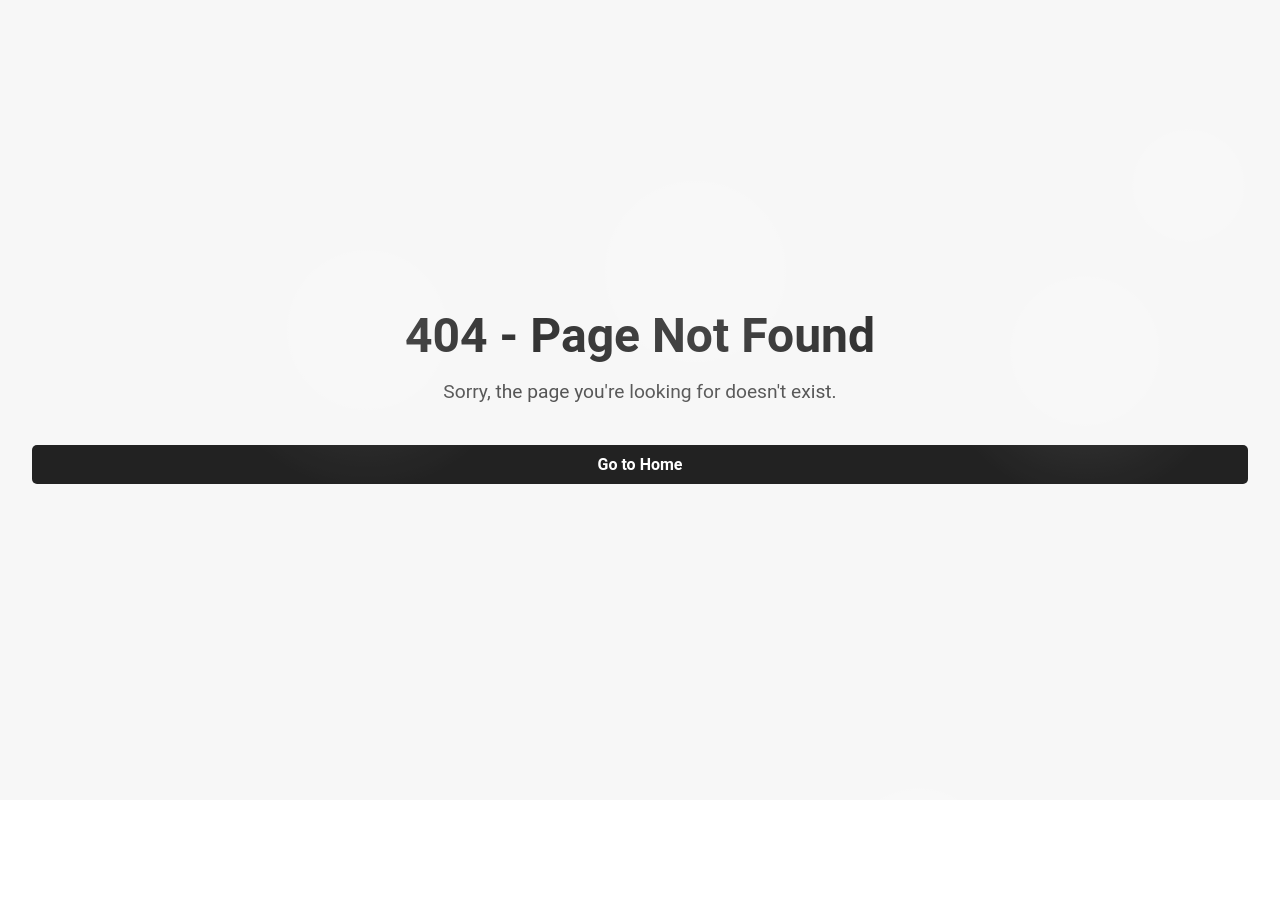
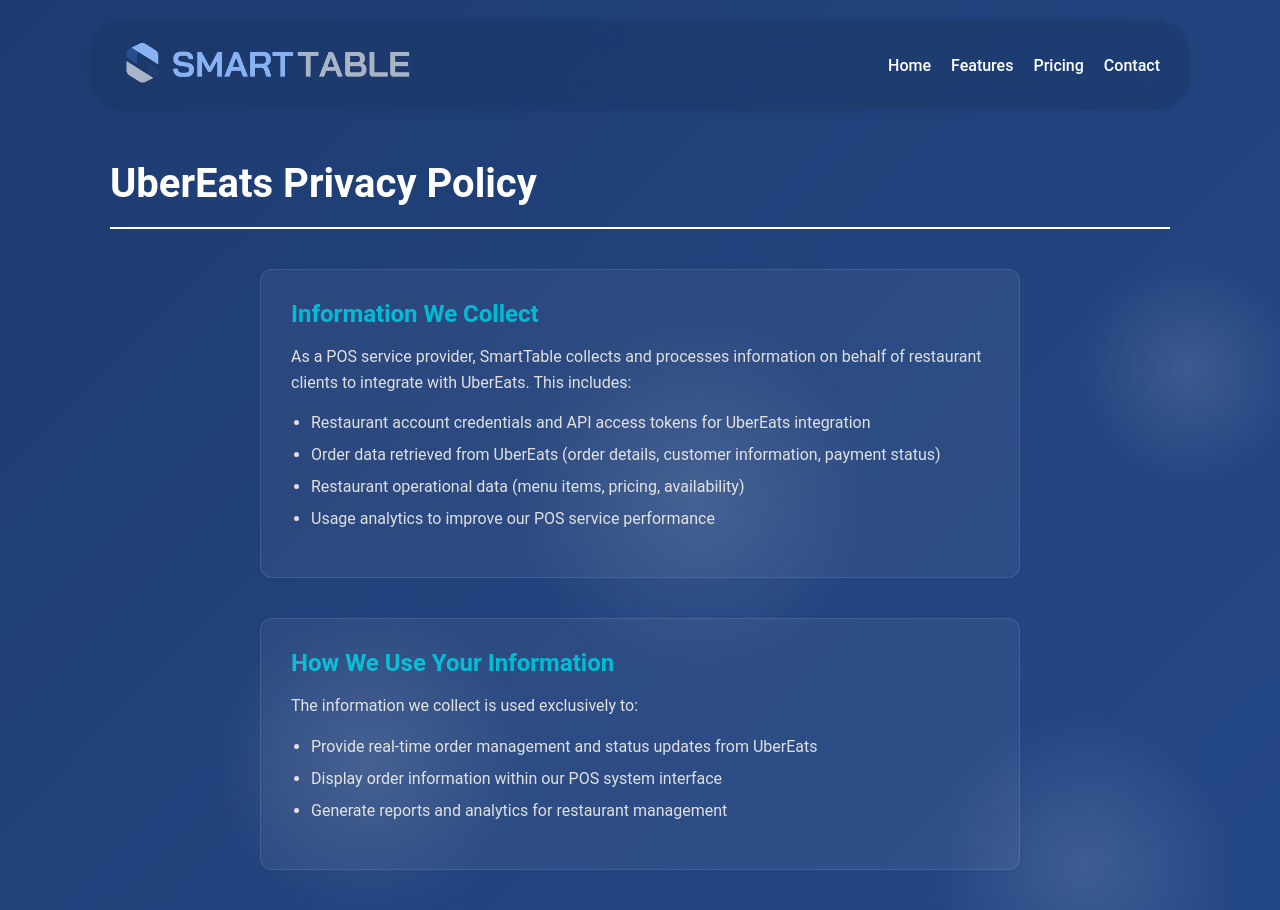
Before and after one commit to Harry-SmartTableNZ/SmartTable, a React (Create React App) app: page /ubereats-privacy-policy in a window 1280 px wide. Before the commit this address had no page. Shown: the top 910 px of the page. Before the commit the page ends 800 px from the top, so only its background shows below. Built offline with nearby package versions, Linux system fonts and the light colour scheme.

Commit message:
uber eats page

```diff
--- a/src/App.js
+++ b/src/App.js
@@ -11,6 +11,7 @@ import NotFound from "./pages/NotFound";
 import FeaturesPage from "./pages/FeaturesPage";
 import ContactPage from "./pages/ContactPage";
 import PricingPage from "./pages/PricingPage";
+import UberEatsPrivacyPage from "./pages/UberEatsPrivacyPage";
 
 // Wrapper to manage body class dynamically
 function BodyClassController() {
@@ -51,6 +52,7 @@ function App() {
         <Route path="/pricing" element={<PricingPage />} />
         <Route path="/contact" element={<ContactPage />} />
         <Route path="/Features*" element={<FeaturesPage />} />
+        <Route path="/ubereats-privacy-policy" element={<UberEatsPrivacyPage />} />
         <Route path="*" element={<NotFound />} />
       </Routes>
     </Router>
--- /dev/null
+++ b/src/pages/UberEatsPrivacyPage.css
@@ -0,0 +1,89 @@
+.privacy-page {
+  min-height: 100vh;
+  background: linear-gradient(135deg, #1e3c72 0%, #2a5298 100%);
+  color: white;
+}
+
+.privacy-content {
+  max-width: 800px;
+  margin: 0 auto;
+  padding: 0 20px;
+}
+
+.privacy-section {
+  margin-bottom: 40px;
+  background: rgba(255, 255, 255, 0.05);
+  padding: 30px;
+  border-radius: 12px;
+  border: 1px solid rgba(255, 255, 255, 0.1);
+}
+
+.privacy-section h3 {
+  color: #00bcd4;
+  font-size: 24px;
+  margin-bottom: 16px;
+  font-weight: 600;
+}
+
+.privacy-section p {
+  line-height: 1.6;
+  margin-bottom: 16px;
+  color: #e0e0e0;
+  font-size: 16px;
+}
+
+.privacy-section ul {
+  margin: 16px 0;
+  padding-left: 20px;
+}
+
+.privacy-section li {
+  margin-bottom: 8px;
+  line-height: 1.5;
+  color: #e0e0e0;
+}
+
+.contact-info {
+  background: rgba(255, 255, 255, 0.1);
+  padding: 20px;
+  border-radius: 8px;
+  margin-top: 16px;
+}
+
+.contact-info p {
+  margin-bottom: 8px;
+}
+
+.last-updated {
+  font-style: italic;
+  color: #ccc !important;
+  font-size: 14px !important;
+  margin-top: 20px;
+}
+
+.contact-link {
+  color: #00bcd4;
+  text-decoration: none;
+  font-weight: 600;
+  transition: color 0.3s ease;
+}
+
+.contact-link:hover {
+  color: #26a69a;
+  text-decoration: underline;
+}
+
+@media (max-width: 768px) {
+  .privacy-content {
+    padding: 0 16px;
+  }
+
+  .privacy-section {
+    padding: 20px;
+    margin-bottom: 24px;
+  }
+
+  .privacy-section h3 {
+    font-size: 20px;
+  }
+}
--- /dev/null
+++ b/src/pages/UberEatsPrivacyPage.jsx
@@ -0,0 +1,130 @@
+import { Link } from "react-router-dom";
+import Footer from "./components/Footer";
+import "./UberEatsPrivacyPage.css";
+import AppHeader from "./components/AppHeader";
+
+const UberEatsPrivacyPage = () => {
+  return (
+    <div className="privacy-page">
+      <AppHeader />
+      <div className="spacer" />
+
+      <section className="features-section">
+        <div className="content-wrapper">
+          <h2 className="feature-section-title section-title">UberEats Privacy Policy</h2>
+          <hr className="section-divider" />
+
+          <div className="privacy-content">
+            <div className="privacy-section">
+              <h3>Information We Collect</h3>
+              <p>
+                As a POS service provider, SmartTable collects and processes information on behalf of restaurant clients to integrate with UberEats. This includes:
+              </p>
+              <ul>
+                <li>Restaurant account credentials and API access tokens for UberEats integration</li>
+                <li>Order data retrieved from UberEats (order details, customer information, payment status)</li>
+                <li>Restaurant operational data (menu items, pricing, availability)</li>
+                <li>Usage analytics to improve our POS service performance</li>
+              </ul>
+            </div>
+
+            <div className="privacy-section">
+              <h3>How We Use Your Information</h3>
+              <p>
+                The information we collect is used exclusively to:
+              </p>
+              <ul>
+                <li>Provide real-time order management and status updates from UberEats</li>
+                <li>Display order information within our POS system interface</li>
+                {/* <li>Synchronize menu items and availability between restaurant systems and UberEats</li> */}
+                <li>Generate reports and analytics for restaurant management</li>
+                {/* <li>Provide technical support and system maintenance</li> */}
+                {/* <li>Comply with legal and regulatory requirements</li> */}
+              </ul>
+            </div>
+
+            <div className="privacy-section">
+              <h3>Information Sharing</h3>
+              <p>
+                SmartTable acts as a data processor on behalf of our restaurant clients. We do not sell or share personal information for marketing purposes. Information may be shared with:
+              </p>
+              <ul>
+                <li>Restaurant clients who own the data and for whom we process UberEats orders</li>
+                <li>UberEats through authorized API connections to retrieve order data</li>
+                <li>Technical service providers who assist in maintaining our POS infrastructure</li>
+                <li>Legal authorities when required by law or to protect our rights</li>
+              </ul>
+            </div>
+
+            <div className="privacy-section">
+              <h3>Data Security</h3>
+              <p>
+                We implement appropriate security measures to protect your personal information. However, no method of transmission over the internet is 100% secure, and we cannot guarantee absolute security.
+              </p>
+            </div>
+
+            <div className="privacy-section">
+              <h3>Data Retention</h3>
+              <p>
+                We retain your information only as long as necessary to provide our services and comply with legal obligations. Order information is typically retained for accounting and customer service purposes.
+              </p>
+            </div>
+
+            {/* <div className="privacy-section">
+              <h3>Your Rights</h3>
+              <p>
+                You have the right to:
+              </p>
+              <ul>
+                <li>Access the personal information we hold about you</li>
+                <li>Request correction of inaccurate information</li>
+                <li>Request deletion of your information (subject to legal requirements)</li>
+                <li>Opt-out of marketing communications</li>
+              </ul>
+            </div> */}
+
+            <div className="privacy-section">
+              <h3>UberEats Integration</h3>
+              <p>
+                SmartTable integrates with UberEats through authorized API connections to retrieve order data on behalf of restaurant clients. This integration allows restaurants to:
+              </p>
+              <ul>
+                <li>View and manage UberEats orders within the SmartTable POS system</li>
+                <li>Track order status and delivery updates in real-time</li>
+                <li>Synchronize menu items and pricing across platforms</li>
+              </ul>
+              <p>
+                Restaurant clients maintain ownership of their UberEats data. SmartTable acts solely as a technical service provider to facilitate this integration.
+              </p>
+            </div>
+
+            <div className="privacy-section">
+              <h3>Contact Us</h3>
+              <p>
+                If you have any questions about this privacy policy or our data practices, please contact us:
+              </p>
+              <div className="contact-info">
+                <p>
+                  <Link to="/contact" className="contact-link">
+                    Contact Us
+                  </Link>
+                </p>
+              </div>
+            </div>
+
+            <div className="privacy-section">
+              <h3>Changes to This Policy</h3>
+              <p>
+                We may update this privacy policy from time to time. Any changes will be posted on this page. We encourage you to review this policy periodically.
+              </p>
+            </div>
+          </div>
+        </div>
+      </section>
+
+      <Footer />
+    </div>
+  );
+};
+
+export default UberEatsPrivacyPage;
```
